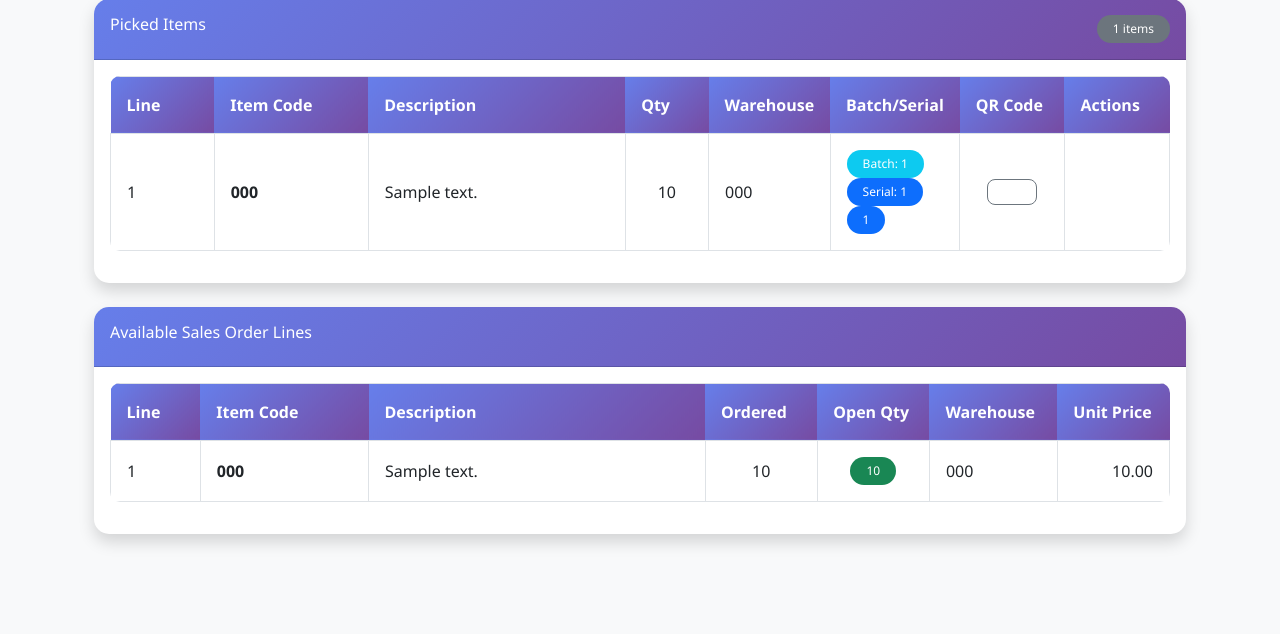
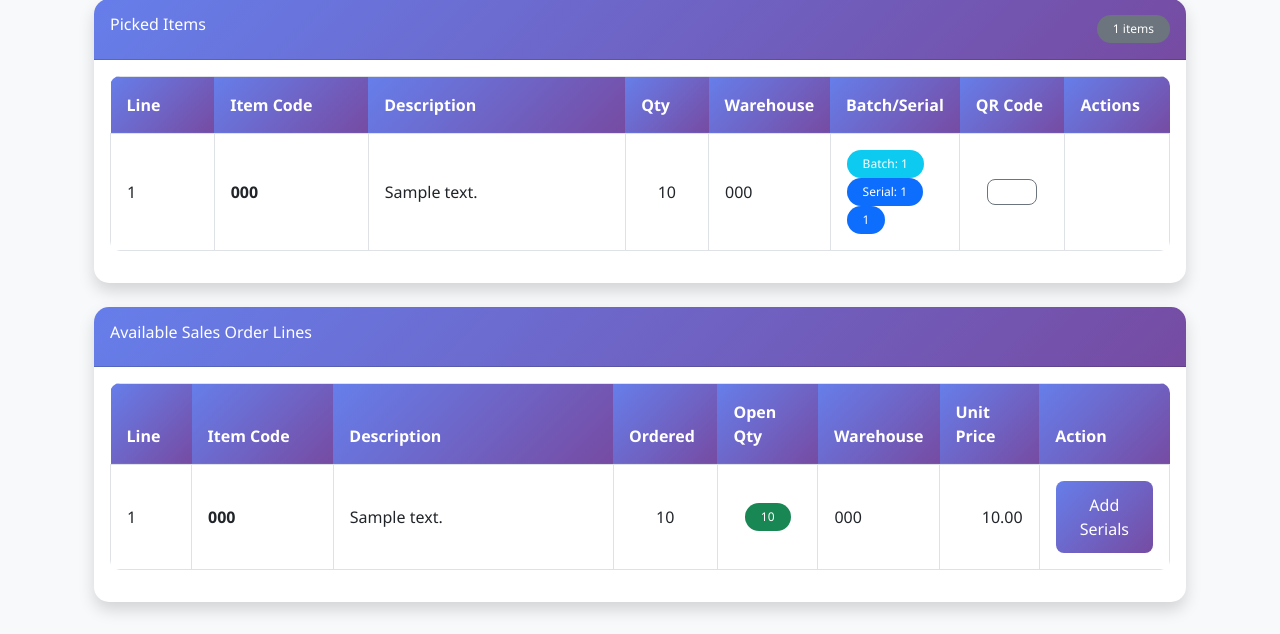
Before and after one commit to pragavigithub/Emerald_Barcode_20260129, a Python web app: template modules/sales_delivery/templates/sales_delivery/sales_delivery_detail.html in a window 1280 px wide. Shown: the part 509-1143 px from the top of the page. Before the commit the page ends 1054 px from the top, so only its background shows below. Run offline with Jinja, Linux system fonts and the light colour scheme; the template is opened without the code that fills it: most values are stand-ins (such as "Sample title", 1, 10 or a date in 2020); some libraries are stand-ins or nearby versions.

Commit message:
Sales Oder Delivery Module Modified

```diff
--- a/modules/sales_delivery/templates/sales_delivery/sales_delivery_detail.html
+++ b/modules/sales_delivery/templates/sales_delivery/sales_delivery_detail.html
@@ -185,6 +185,7 @@
                             <th width="10%">Open Qty</th>
                             <th width="10%">Warehouse</th>
                             <th width="10%">Unit Price</th>
+                            <th width="10%">Action</th>
                         </tr>
                     </thead>
                     <tbody>
@@ -199,6 +200,7 @@
                             </td>
                             <td>{{ line.WarehouseCode }}</td>
                             <td class="text-end">{{ "%.2f"|format(line.UnitPrice) }}</td>
+                            <td><button type="button" class="btn btn-primary" data-bs-dismiss="modal" aria-label="Close">Add Serials</button></td>
                         </tr>
                         {% endfor %}
                     </tbody>
```
